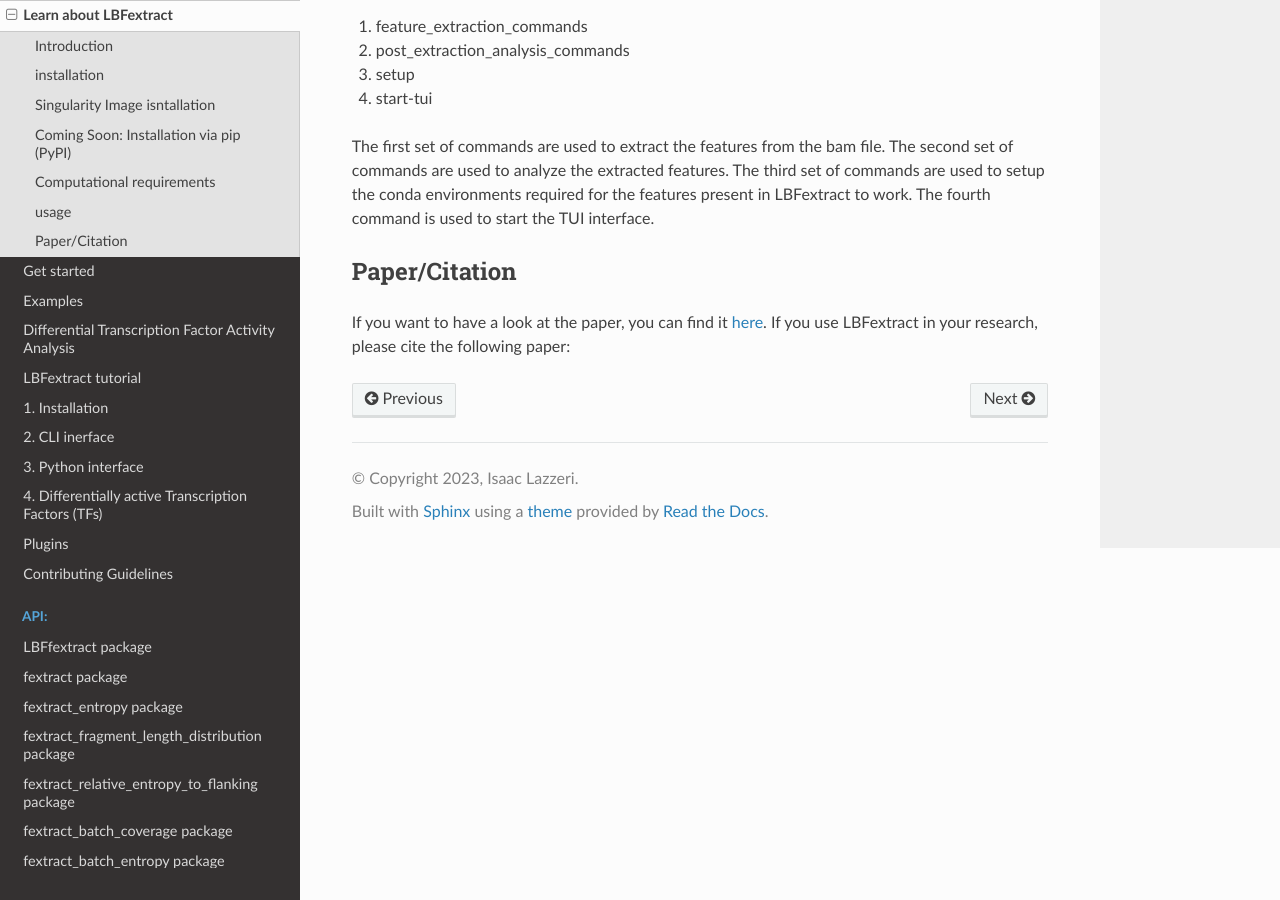
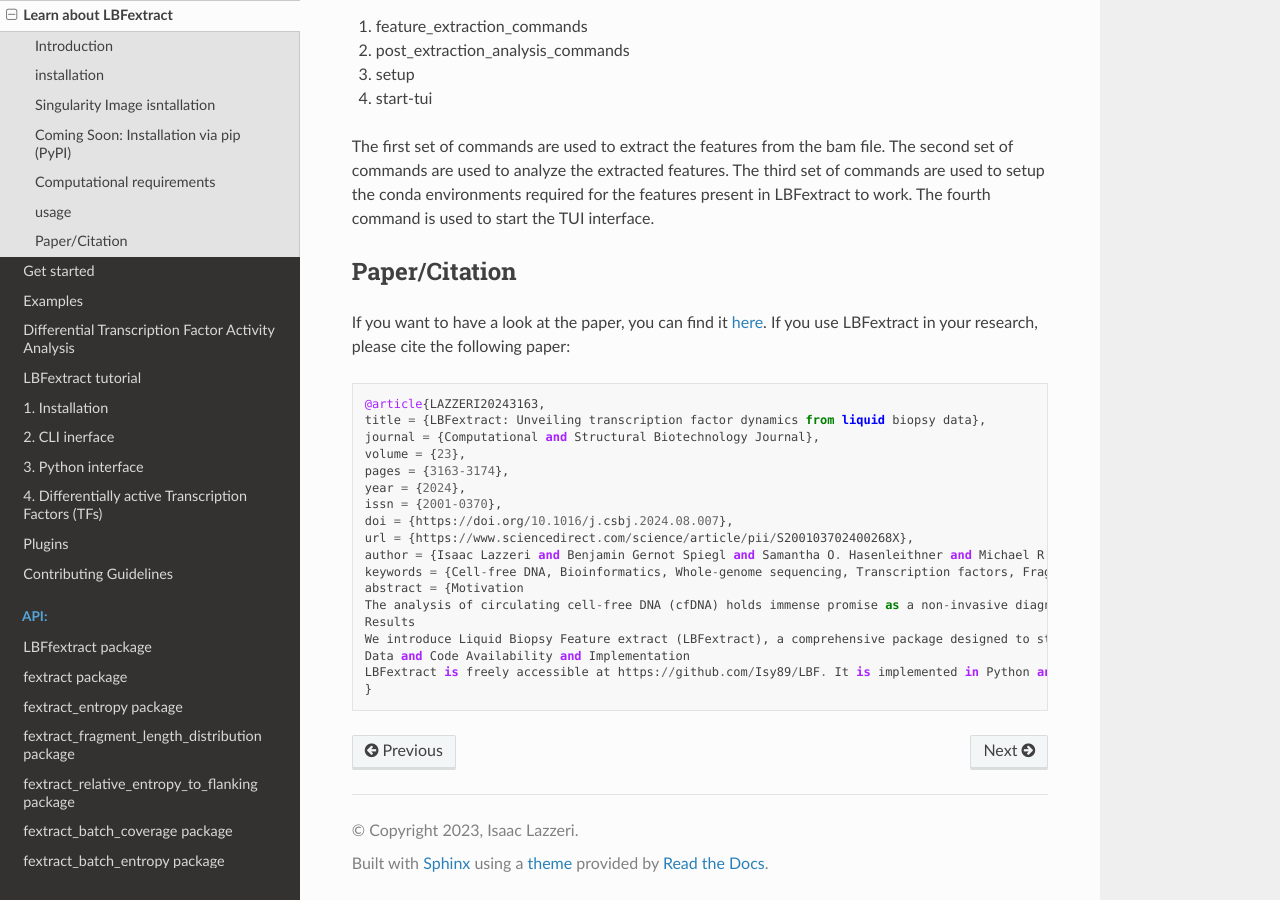
Before and after one commit to Isy89/LBF, a Sphinx documentation site: the page built from docs/source/learn_about_lbf.rst, in a window 1280 px wide and 900 px high, scrolled down 4167 px. Built offline with Sphinx 7.4.7 and the Read the Docs theme 2.0.0, drawn with Linux system fonts in a browser that asks for light colours; pages that are not in the unit, such as notebooks, are missing from menus; the version number is read from the project's files by our own code.

Commit message:
- updating learn_about_lbf.rst

```diff
--- a/docs/source/learn_about_lbf.rst
+++ b/docs/source/learn_about_lbf.rst
@@ -164,7 +164,8 @@
 If you want to have a look at the paper, you can find it `here <https://doi.org/10.1016/j.csbj.2024.08.007>`_.
 If you use LBFextract in your research, please cite the following paper:
 
-.. code-block:: bibtex
+::
+
     @article{LAZZERI20243163,
     title = {LBFextract: Unveiling transcription factor dynamics from liquid biopsy data},
     journal = {Computational and Structural Biotechnology Journal},
```
